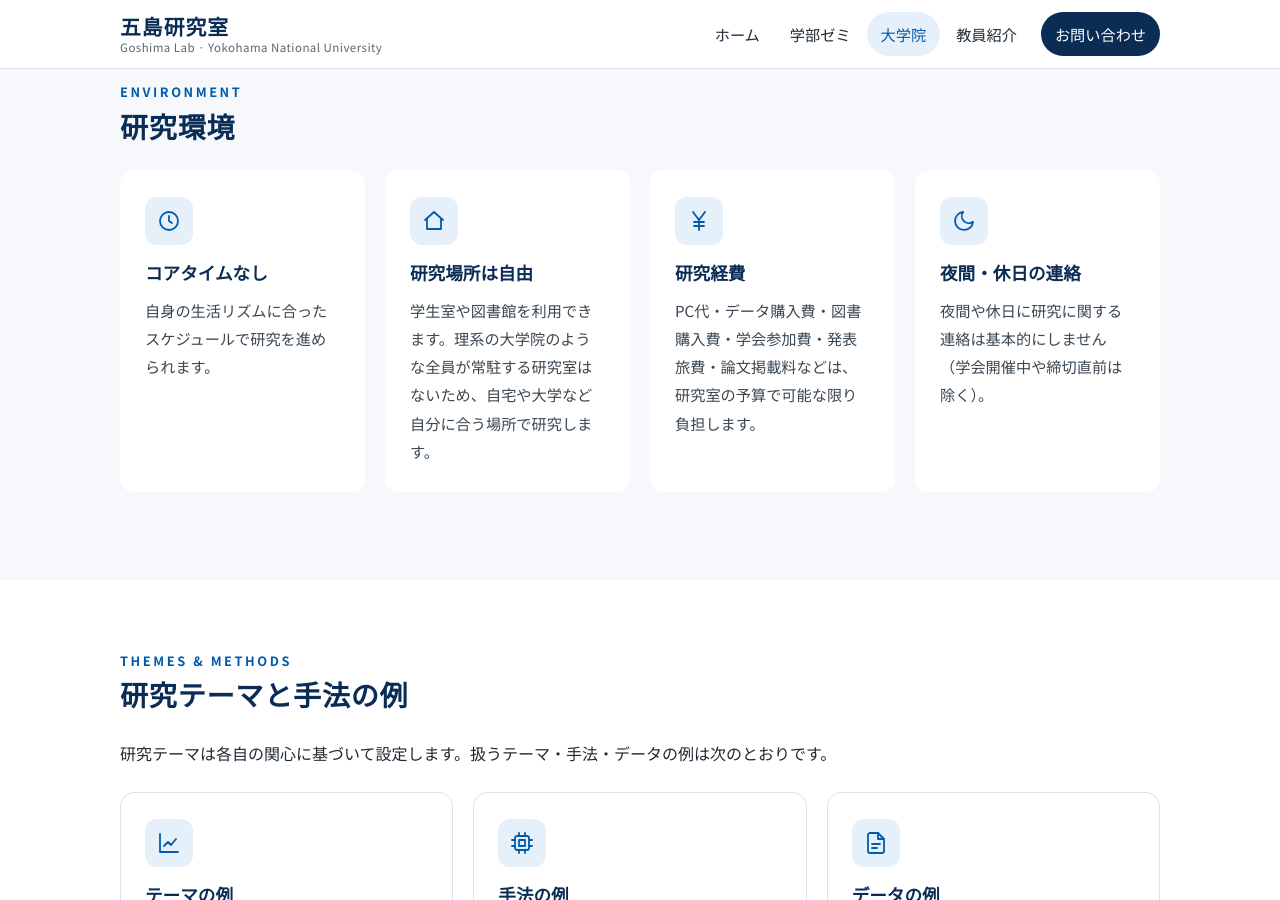
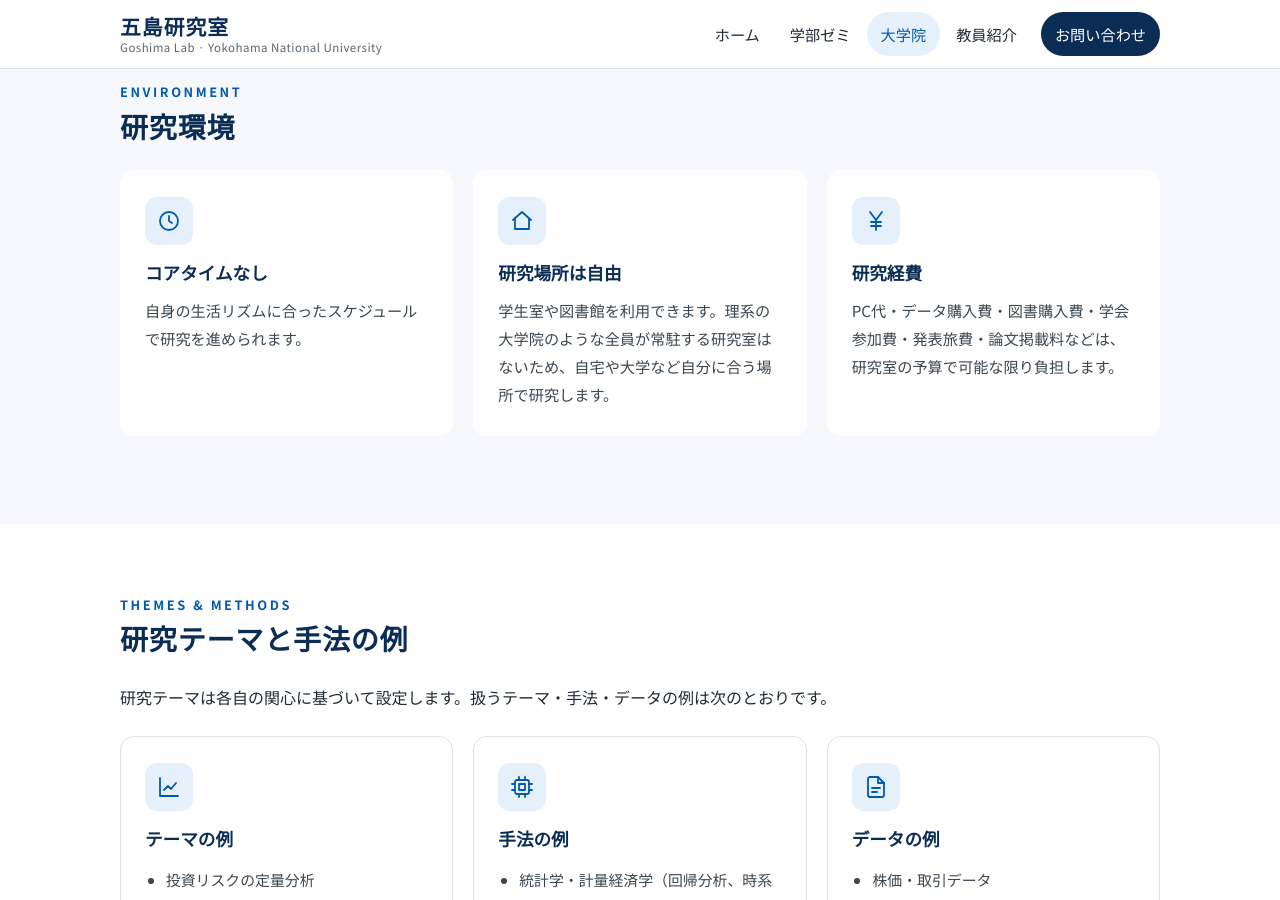
Before and after one commit to goshimalab/goshimalab-ynu-site, a Jekyll site: the page built from graduate.md, in a window 1280 px wide and 900 px high, scrolled down 970 px. Built offline with Jekyll 4.4.1, drawn with Linux system fonts in a browser that asks for light colours.

Commit message:
Remove night/holiday contact note from graduate page
Co-Authored-By: Claude Opus 5.5 <noreply@anthropic.com>

```diff
--- a/graduate.md
+++ b/graduate.md
@@ -57,11 +57,6 @@ has_contact: true
       <span class="feature-icon">{% include icon.html name="yen" %}</span>
       <h3>研究経費</h3>
       <p>PC代・データ購入費・図書購入費・学会参加費・発表旅費・論文掲載料などは、研究室の予算で可能な限り負担します。</p>
-    </div>
-    <div class="feature">
-      <span class="feature-icon">{% include icon.html name="moon" %}</span>
-      <h3>夜間・休日の連絡</h3>
-      <p>夜間や休日に研究に関する連絡は基本的にしません（学会開催中や締切直前は除く）。</p>
     </div>
   </div>
 </section>
```
